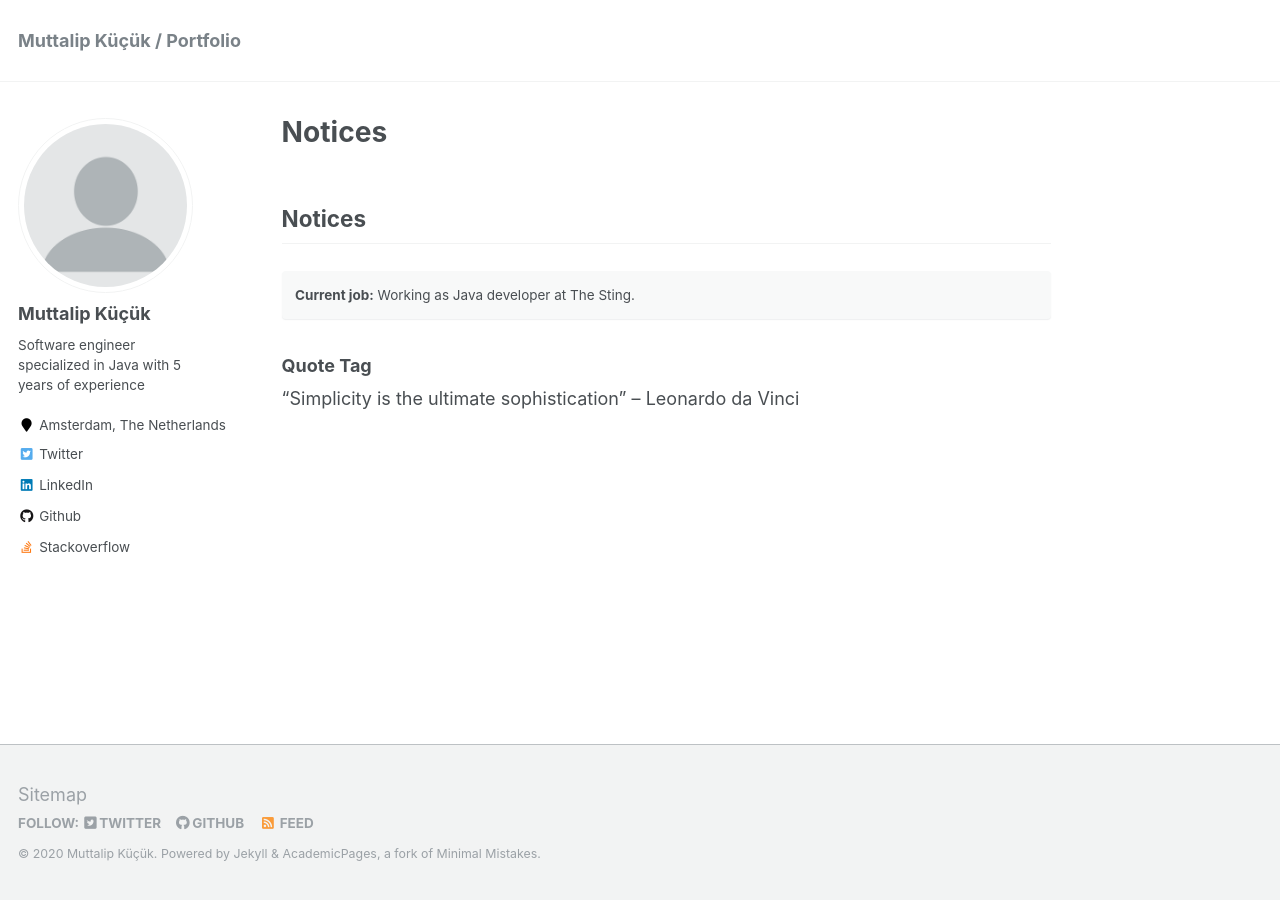
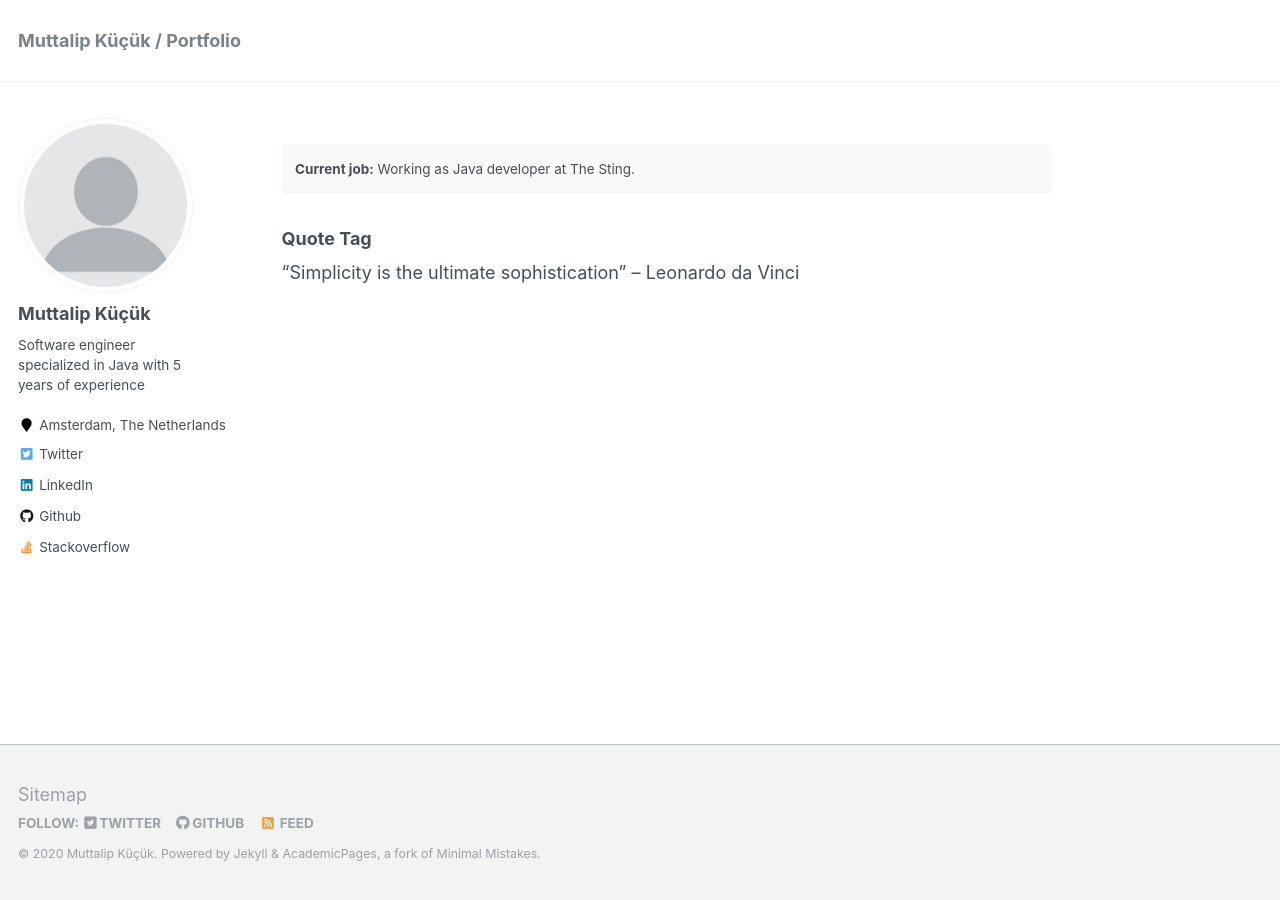
Before and after one commit to muttalipkucuk/muttalipkucuk.github.io, a Jekyll site: the page built from _pages/home.md, in a window 1280 px wide. Built offline with Jekyll 4.4.1, drawn with Linux system fonts in a browser that asks for light colours; our own code applies the rules of GitHub Pages for plain Markdown files.

Commit message:
Remove notice header

```diff
--- a/_pages/home.md
+++ b/_pages/home.md
@@ -7,8 +7,6 @@
   - /home.html
 ---
 
-## Notices
-
 **Current job:** Working as Java developer at The Sting.
 {: .notice}
 
```
